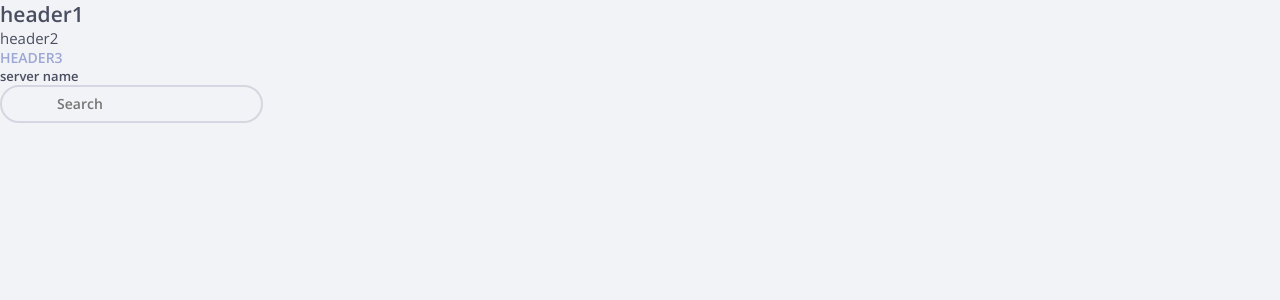
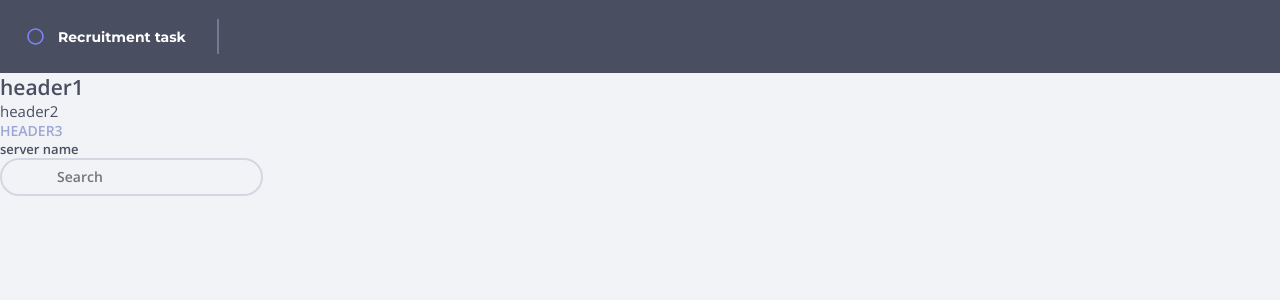
Before and after one commit to Voland91/servers-manager, a React (Create React App) app in the folder ui/: page / in a window 1280 px wide. Shown: the top 300 px of the page. Built offline with nearby package versions, Linux system fonts and the light colour scheme; some icons are missing.

Commit message:
added NavBar component

```diff
--- a/ui/src/components/atoms/Icon/Icon.styles.tsx
+++ b/ui/src/components/atoms/Icon/Icon.styles.tsx
@@ -1,11 +1,25 @@
-import styled from 'styled-components';
+import styled, { css } from 'styled-components';
 
-const StyledIcon = styled.svg`
+interface StyledIconProps {
+  circle?: boolean;
+}
+
+const StyledIcon = styled.svg<StyledIconProps>`
   height: 20px;
   width: 20px;
   fill: ${({ theme }) => theme.colors.gray};
   margin-left: 14px;
   margin-right: 21px;
+
+  ${({ circle }) =>
+    circle &&
+    css`
+      height: 17px;
+      width: 17px;
+      fill: ${({ theme }) => theme.colors.purple};
+      margin-left: 27px;
+      margin-right: 14px;
+    `}
 `;
 
 export default StyledIcon;
--- a/ui/src/components/atoms/Icon/Icon.tsx
+++ b/ui/src/components/atoms/Icon/Icon.tsx
@@ -10,10 +10,11 @@ type IconIcon = 'search' | 'x' | 'dots' | 'circle';
 export interface IconProps {
   children?: string;
   icon?: IconIcon;
+  circle?: boolean;
 }
 
-const Icon: FC<IconProps> = ({ icon }) => (
-  <StyledIcon>
+const Icon: FC<IconProps> = ({ icon, circle }) => (
+  <StyledIcon circle={circle}>
     {(() => {
       switch (icon) {
         case 'search':
--- /dev/null
+++ b/ui/src/components/atoms/Line/Line.styles.tsx
@@ -0,0 +1,10 @@
+import styled from 'styled-components';
+
+const StyledLine = styled.div`
+  background-color: ${({ theme }) => theme.colors.grayDark};
+  height: 35px;
+  width: 2px;
+  margin: 0 31px;
+`;
+
+export default StyledLine;
--- /dev/null
+++ b/ui/src/components/atoms/Line/Line.tsx
@@ -0,0 +1,6 @@
+import { FC } from 'react';
+import StyledLine from './Line.styles';
+
+const Line: FC = () => <StyledLine />;
+
+export default Line;
--- a/ui/src/components/atoms/Text/Text.styles.tsx
+++ b/ui/src/components/atoms/Text/Text.styles.tsx
@@ -1,10 +1,23 @@
-import styled from 'styled-components';
+import styled, { css } from 'styled-components';
 
-const StyledText = styled.p`
+interface StyledTextProps {
+  webtitle?: boolean;
+}
+
+const StyledText = styled.p<StyledTextProps>`
   color: ${({ theme }) => theme.colors.dark};
   font-family: ${({ theme }) => theme.fontFamilies.primary};
   font-size: ${({ theme }) => theme.fontSizes.s};
   font-weight: ${({ theme }) => theme.fontWeights.semiBold};
+
+  ${({ webtitle }) =>
+    webtitle &&
+    css`
+      font-family: ${({ theme }) => theme.fontFamilies.secondary};
+      font-size: ${({ theme }) => theme.fontSizes.m};
+      font-weight: ${({ theme }) => theme.fontWeights.bold};
+      color: ${({ theme }) => theme.colors.white};
+    `}
 `;
 
 export default StyledText;
--- a/ui/src/components/atoms/Text/Text.tsx
+++ b/ui/src/components/atoms/Text/Text.tsx
@@ -3,8 +3,9 @@ import StyledText from './Text.styles';
 
 interface TextProps {
   children: string;
+  webtitle?: boolean;
 }
 
-const Text: FC<TextProps> = ({ children }) => <StyledText>{children}</StyledText>;
+const Text: FC<TextProps> = ({ children, webtitle }) => <StyledText webtitle={webtitle}>{children}</StyledText>;
 
 export default Text;
--- /dev/null
+++ b/ui/src/components/molecules/NavBar/NavBar.styles.tsx
@@ -0,0 +1,17 @@
+import styled from 'styled-components';
+
+const StyledNavBarWrapper = styled.nav`
+  background-color: ${({ theme }) => theme.colors.dark};
+  width: 100vw;
+  height: 73px;
+`;
+
+const StyledNavBar = styled.nav`
+  display: flex;
+  align-items: center;
+  height: 100%;
+  max-width: 1925px;
+  margin: 0 auto;
+`;
+
+export { StyledNavBarWrapper, StyledNavBar };
--- /dev/null
+++ b/ui/src/components/molecules/NavBar/NavBar.tsx
@@ -0,0 +1,17 @@
+import { FC } from 'react';
+import Text from '../../atoms/Text/Text';
+import { StyledNavBarWrapper, StyledNavBar } from './NavBar.styles';
+import Icon from '../../atoms/Icon/Icon';
+import StyledLine from '../../atoms/Line/Line.styles';
+
+const NavBar: FC = () => (
+  <StyledNavBarWrapper>
+    <StyledNavBar>
+      <Icon icon="circle" circle />
+      <Text webtitle>Recruitment task</Text>
+      <StyledLine />
+    </StyledNavBar>
+  </StyledNavBarWrapper>
+);
+
+export default NavBar;
--- a/ui/src/views/Root.tsx
+++ b/ui/src/views/Root.tsx
@@ -1,6 +1,7 @@
 import GlobalStyle from '../theme/GlobalStyle';
 import { ThemeProvider } from 'styled-components';
 import theme from '../theme/mainTheme';
+import NavBar from '../components/molecules/NavBar/NavBar';
 import Headers from '../components/atoms/Headers/Headers';
 import Text from '../components/atoms/Text/Text';
 import SearchBar from '../components/molecules/SearchBar/SearchBar';
@@ -9,6 +10,7 @@ const Root: React.FC = () => (
   <>
     <GlobalStyle />
     <ThemeProvider theme={theme}>
+      <NavBar />
       <Headers type="h1">header1</Headers>
       <Headers type="h2">header2</Headers>
       <Headers type="h3">header3</Headers>
```
Also changed, not shown: ui/src/assets/icons/circle.svg.
